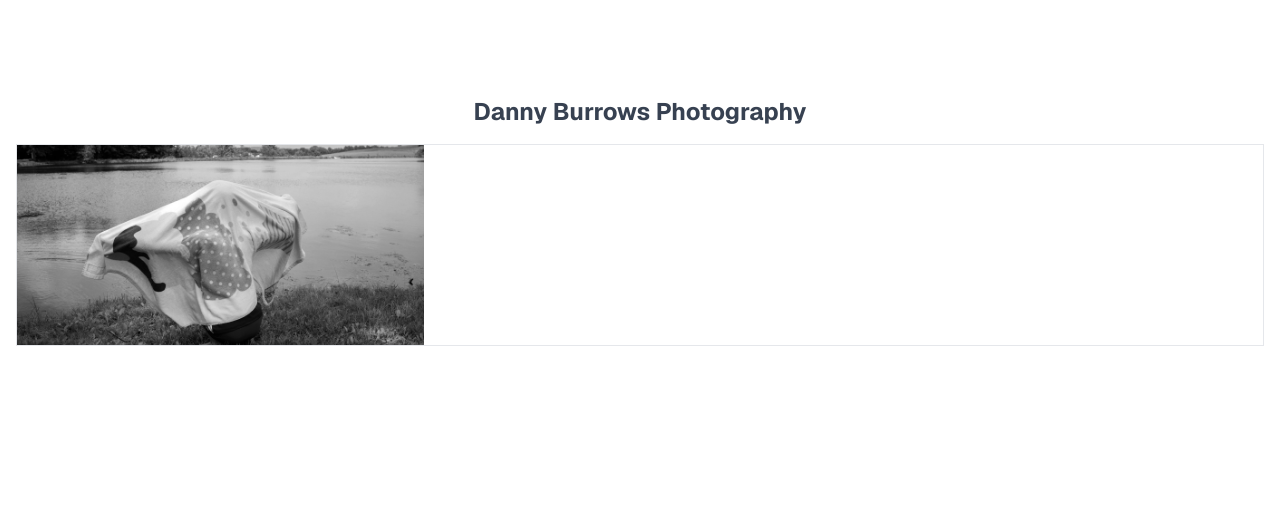
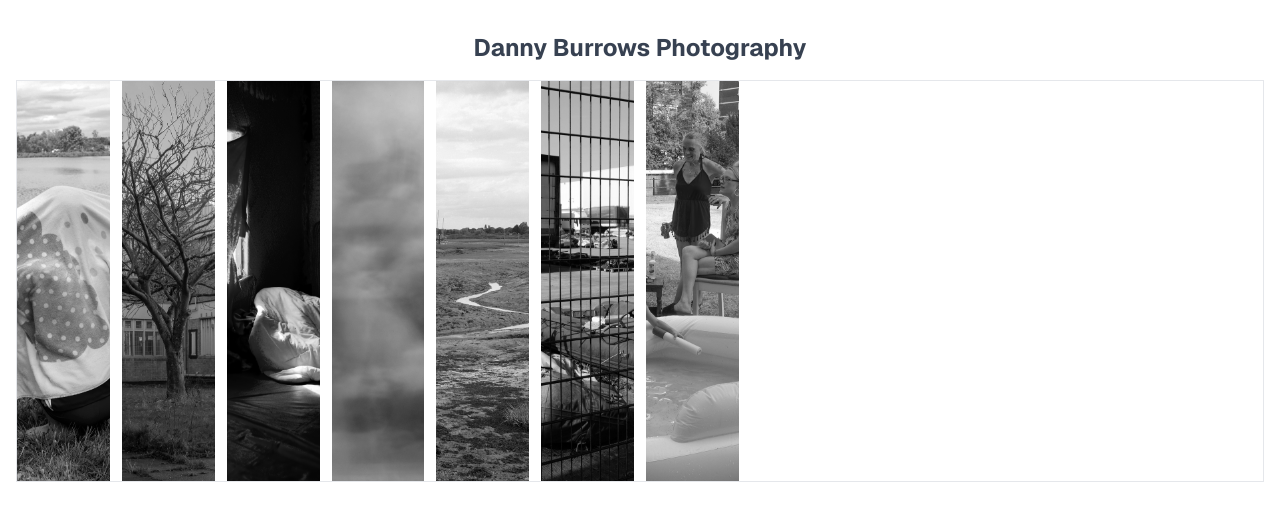
Before and after one commit to prestonButton/portfolio, a Next.js app: page / in a window 1280 px wide. Shown: the top 520 px of the page. Built offline with nearby package versions, Linux system fonts and the light colour scheme.

Commit message:
componentize it

```diff
--- a/app/page.tsx
+++ b/app/page.tsx
@@ -1,52 +1,151 @@
-import Image from "next/image";
+import Image, { type StaticImageData } from "next/image";
 
 // Photos Imports
 import Cover from "@/public/portfolio_photos/cover.jpg";
-import Photo1 from "@/public/portfolio_photos/1.jpg";
-import Photo2 from "@/public/portfolio_photos/2.jpg";
-import Photo3 from "@/public/portfolio_photos/3.jpg";
-import Photo4 from "@/public/portfolio_photos/4.jpg";
-import Photo5 from "@/public/portfolio_photos/5.jpg";
-import Photo6 from "@/public/portfolio_photos/6.jpg";
-import Photo7 from "@/public/portfolio_photos/7.jpg";
-import Photo8 from "@/public/portfolio_photos/8.jpg";
-import Photo9 from "@/public/portfolio_photos/9.jpg";
-import Photo10 from "@/public/portfolio_photos/10.jpg";
-import Photo11 from "@/public/portfolio_photos/11.jpg";
-import Photo12 from "@/public/portfolio_photos/12.jpg";
-import Photo13 from "@/public/portfolio_photos/13.jpg";
-import Photo14 from "@/public/portfolio_photos/14.jpg";
-import Photo15 from "@/public/portfolio_photos/15.jpg";
-import Photo16 from "@/public/portfolio_photos/16.jpg";
-import Photo17 from "@/public/portfolio_photos/17.jpg";
-import Photo18 from "@/public/portfolio_photos/18.jpg";
+// import Photo1 from "@/public/portfolio_photos/1.jpg";
+// import Photo2 from "@/public/portfolio_photos/2.jpg";
+// import Photo3 from "@/public/portfolio_photos/3.jpg";
+// import Photo4 from "@/public/portfolio_photos/4.jpg";
+// import Photo5 from "@/public/portfolio_photos/5.jpg";
+// import Photo6 from "@/public/portfolio_photos/6.jpg";
+// import Photo7 from "@/public/portfolio_photos/7.jpg";
+// import Photo8 from "@/public/portfolio_photos/8.jpg";
+// import Photo9 from "@/public/portfolio_photos/9.jpg";
+// import Photo10 from "@/public/portfolio_photos/10.jpg";
+// import Photo11 from "@/public/portfolio_photos/11.jpg";
+// import Photo12 from "@/public/portfolio_photos/12.jpg";
+// import Photo13 from "@/public/portfolio_photos/13.jpg";
+// import Photo14 from "@/public/portfolio_photos/14.jpg";
+// import Photo15 from "@/public/portfolio_photos/15.jpg";
+// import Photo16 from "@/public/portfolio_photos/16.jpg";
+// import Photo17 from "@/public/portfolio_photos/17.jpg";
+// import Photo18 from "@/public/portfolio_photos/18.jpg";
+import Eden from "@/public/portfolio_photos/Eden.jpg";
+import BorderKills from "@/public/portfolio_photos/border_kills.jpg";
+import IndeterminateState from "@/public/portfolio_photos/indeterminate_state.jpg";
+import KillingMeSoftly from "@/public/portfolio_photos/killing_me_softly.jpg";
+import NarrowSea from "@/public/portfolio_photos/narrow_sea.jpg";
+import SmallBoats from "@/public/portfolio_photos/small_boats.jpg";
+
+const data = [
+  {
+    slug: "together-apart",
+    title: "Together (A)part",
+    subTitle: "The Bruderhof Community",
+    coverImage: Cover,
+    cols: 8,
+    rows: 1,
+  },
+  {
+    slug: "border-kills",
+    title: "Border Kills",
+    subTitle: "The Mediterranean Crisis",
+    coverImage: BorderKills,
+    cols: 4,
+  },
+  {
+    slug: "indeterminate-state",
+    title: "Indeterminate State",
+    subTitle: "The Calais Jungle",
+    coverImage: IndeterminateState,
+    cols: 4,
+  },
+  {
+    slug: "killing-me-softly",
+    title: "Killing Me Softly",
+    subTitle: "The Calais Jungle",
+    coverImage: KillingMeSoftly,
+    cols: 8,
+  },
+  {
+    slug: "narrow-sea",
+    title: "Narrow Sea",
+    subTitle: "The Mediterranean Crisis",
+    coverImage: NarrowSea,
+    cols: 6,
+  },
+  {
+    slug: "small-boats",
+    title: "Small Boats",
+    subTitle: "The Mediterranean Crisis",
+    coverImage: SmallBoats,
+    cols: 6,
+  },
+  {
+    slug: "eden",
+    title: "Eden",
+    subTitle: "The Bruderhof Community",
+    coverImage: Eden,
+    cols: 8,
+  },
+];
 
 const Page = async () => {
   return (
-    <div
-      id="container"
-      className="w-svw h-svh flex flex-col items-center py-20 px-4"
-    >
+    <div id="container" className="w-svw h-svh flex flex-col items-center p-4">
       <h1 className="text-2xl font-bold text-gray-700 py-4">
         Danny Burrows Photography
       </h1>
       <section
         id="photo_grid"
-        className="grid grid-cols-6 md:grid-cols-12 auto-rows-auto border w-full gap-3"
+        className="grid grid-cols-12 md:grid-cols-12 grid-rows-auto border w-full gap-3 mb-12"
       >
-        <div className="col-span-4 h-[200px] overflow-hidden">
-          <Image
-            src={Cover}
-            alt="Cover photo for Together, Apart"
-            width={300}
-            height={200}
-            priority
-            className="w-full h-full object-cover lg:filter lg:grayscale hover:filter-none lg:hover:scale-105 transition-transform duration-300 ease-in-out"
-          />
-        </div>
+        {
+          // Loop through the data array and create a GridPhoto component for each item
+          data.map((item, index) => (
+            <GridPhoto
+              key={index.toString()}
+              cols={item.cols}
+              title={item.title}
+              subtitle={item.subTitle}
+              image={item.coverImage}
+              slug={item.slug}
+            />
+          ))
+        }
       </section>
     </div>
   );
 };
 
 export default Page;
+
+const GridPhoto = ({
+  cols,
+  rows = 1,
+  title,
+  subtitle,
+  image,
+  slug,
+  start,
+}: {
+  cols: number;
+  rows?: number;
+  start?: number;
+  title: string;
+  subtitle: string;
+  image: StaticImageData;
+  slug: string;
+}) => {
+  return (
+    <div
+      // Embedded template literal at the end sets the start property if provided
+      className={`col-span-${cols} h-[200px] md:h-[300px] lg:h-[400px] overflow-hidden relative group lg:filter lg:grayscale lg:hover:filter-none ${start ? `col-start-${start}` : ""}'}`}
+    >
+      <Image
+        src={image}
+        alt="Cover photo"
+        priority
+        className="w-full h-[calc(100%-1.5rem)] lg:h-full object-cover lg:filter lg:hover:scale-105 transition-transform duration-300 ease-in-out"
+      />
+      <div className="absolute flex flex-row px-2 items-center justify-center lg:items-start lg:flex-col space-2 bottom-0 left-0 w-full lg:w-auto text-center text-xs text-gray-500 lg:text-left lg:text-white lg:p-2 lg:text-2xl lg:opacity-0 lg:group-hover:opacity-100 lg:translate-y-full lg:group-hover:translate-y-0 transition-all duration-300 ease-in-out">
+        <span className="lg:font-semibold text-nowrap text-ellipsis">
+          {title}{" "}
+        </span>
+        <span className=" text-ellipses line-clamp-1 text-pretty invisible md:visible text-ellipsis lg:text-lg before:content-['_-_'] lg:before:content-['']">
+          {subtitle}
+        </span>
+      </div>
+    </div>
+  );
+};
--- a/package.json
+++ b/package.json
@@ -14,7 +14,7 @@
     "autoprefixer": "10.4.17",
     "geist": "^1.3.0",
     "lucide-react": "^0.394.0",
-    "next": "latest",
+    "next": "^14.1.3",
     "postcss": "8.4.33",
     "react": "18.2.0",
     "react-dom": "18.2.0",
```
Also changed, not shown: 1 other file (tests, documents, lock files or other folders).
